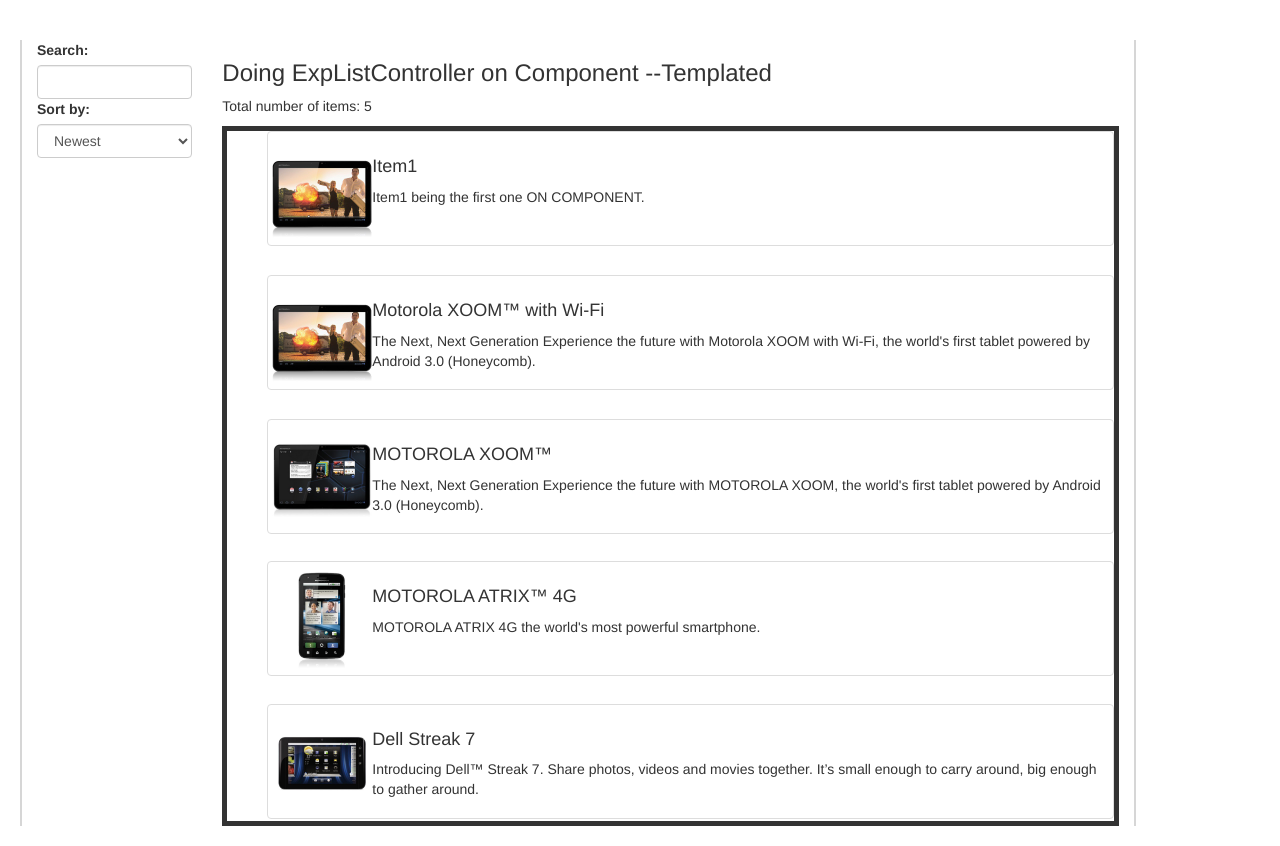
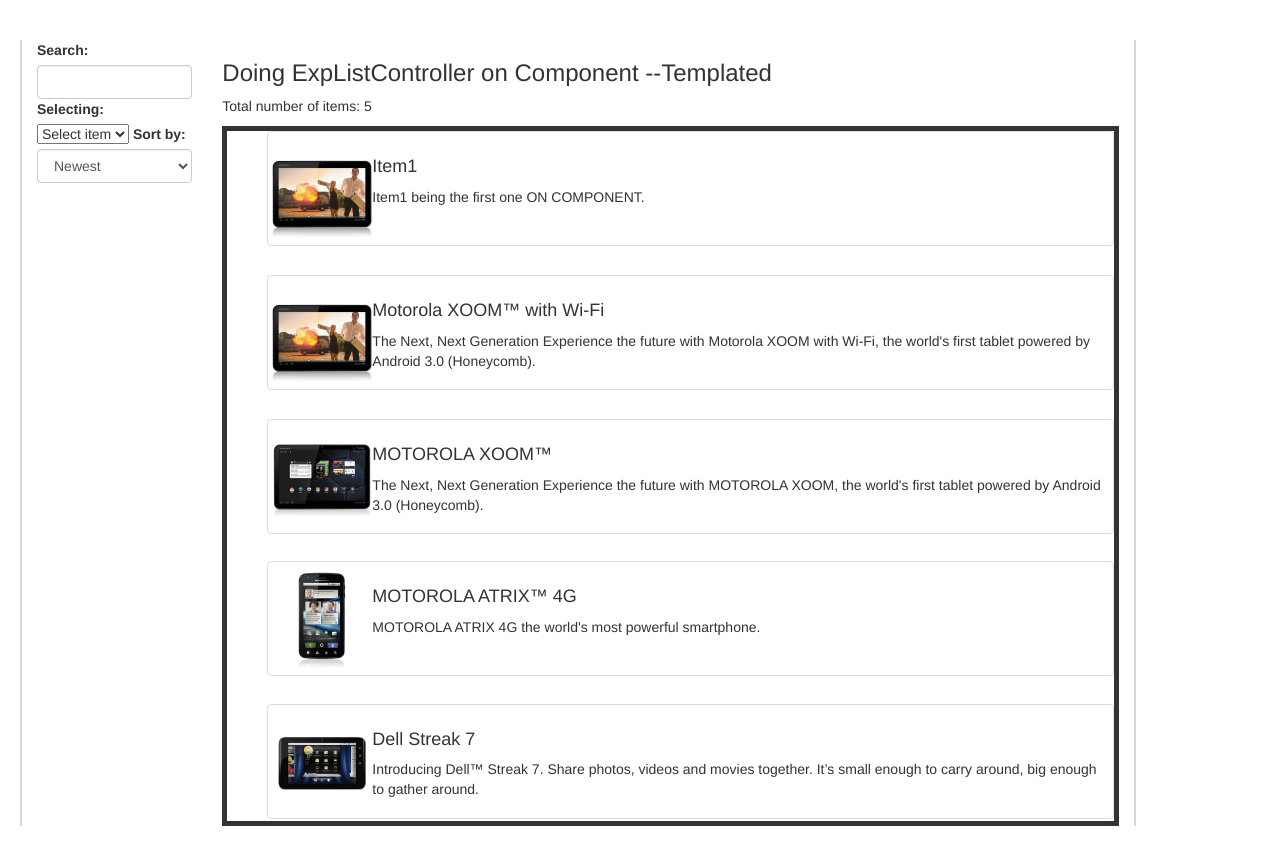
Before and after one commit to al-gomeisa/custom-product-list, a website: page app/index.html in a window 1280 px wide. Drawn offline with nearby package versions, Linux system fonts and the light colour scheme; some packages are replaced by stand-ins of ours; a script that the page names is missing.

Commit message:
fixing filter

```diff
--- a/app/items-list/items-list.component.js
+++ b/app/items-list/items-list.component.js
@@ -7,7 +7,6 @@
         templateUrl: 'items-list/items-list.template.html',
         controller: ['Item',
             function ExpListController(Item) {
-               // $('.item-list-item').tooltip();
                 var self = this;
                 var orirginalItemsLength;
                 self.items = Item.query(function (result) {
--- a/app/items-list/items-list.template.html
+++ b/app/items-list/items-list.template.html
@@ -5,12 +5,17 @@
             <div class="form-group">
                 <label for="search">Search: </label>
                     <input type="text" class="form-control" id="search" ng-model="$ctrl.query" />
+                    <!-- exclude irrerelvant options: https://stackoverflow.com/questions/13814283/angularjs-filter-only-on-certain-objects   -->
             <!--
                 <p>
                     Query: {{$ctrl.query}}
                 </p>
             -->
-
+                <label>Selecting: </label>
+                    <select id="players" ng-model="$ctrl.query"
+                      ng-options="item.name for item in $ctrl.items | filter:{live:'true'} track by item.id">
+                        <option value="">Select item</option> <!-- check https://stackoverflow.com/questions/36775703/how-to-filter-a-select-with-ng-options -->
+                    </select>
                 <label for="sort">Sort by: </label>
                     <select class="form-control" id="sort" ng-model="$ctrl.orderProp">
                         <option value="age">Newest</option>
```
